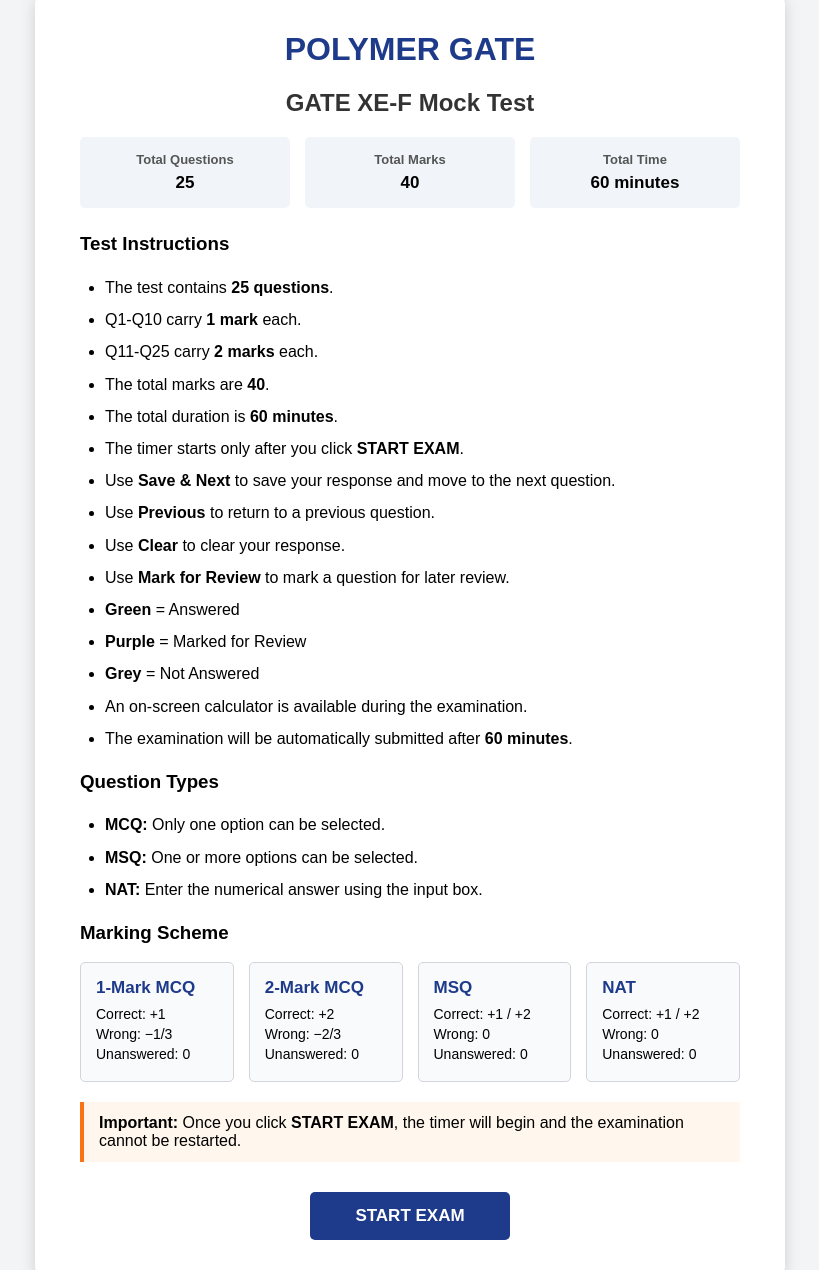
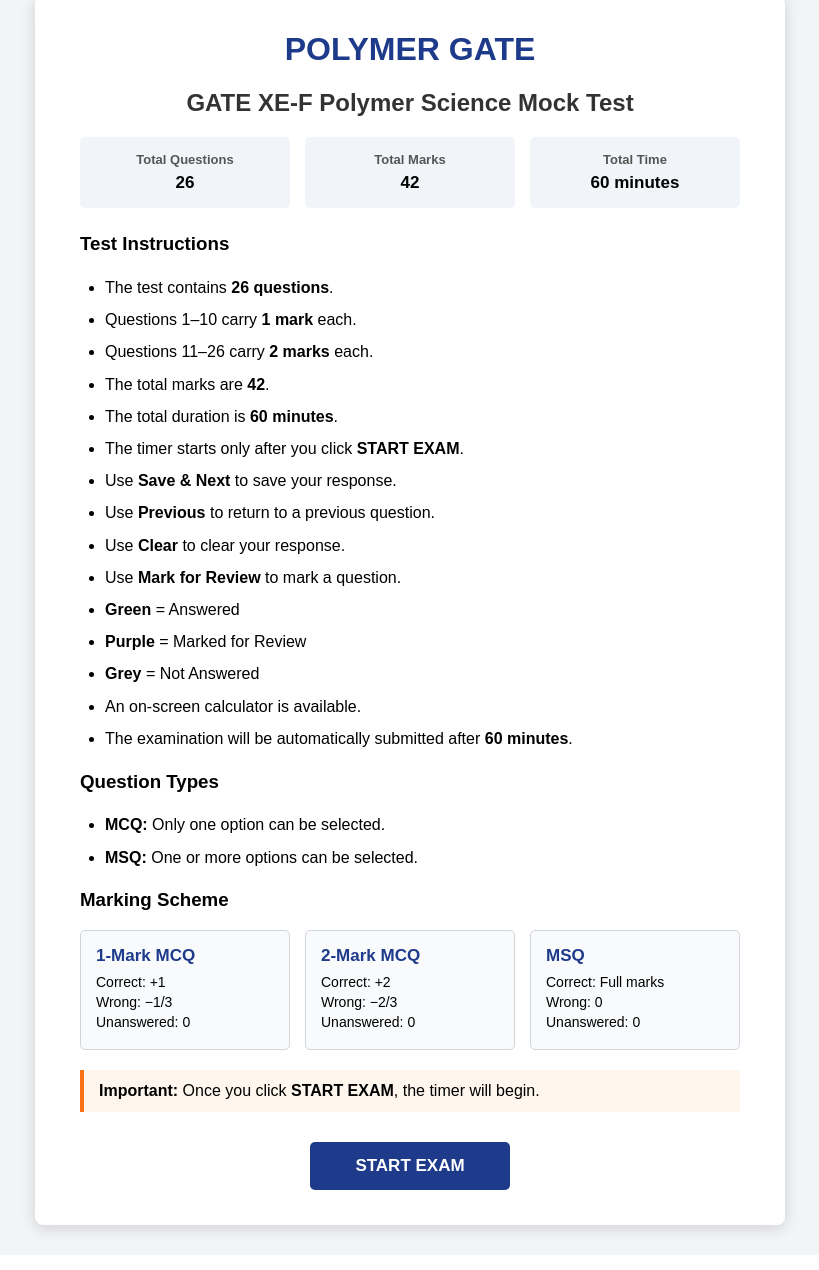
Before and after one commit to gateonline/gate6, a plain HTML site: page index.html in a window 1280 px wide. Shown: the part 104-1374 px from the top of the page, without its empty margins (230-1049 px from the left). Drawn offline with Linux system fonts and the light colour scheme.

Commit message:
Update index.html

```diff
--- a/index.html
+++ b/index.html
@@ -3,7 +3,7 @@
 
 <head>
 
-    <title>POLYMER GATE | Specialty Polymers & Polymer Engineering</title>
+    <title>POLYMER GATE | Polymer Science & Engineering</title>
 
     <link rel="stylesheet" href="style.css">
 
@@ -20,7 +20,7 @@
 <div class="header">
 
     <div class="header-title">
-        POLYMER GATE - Specialty Polymers & Polymer Engineering
+        POLYMER GATE - Polymer Science & Engineering
     </div>
 
 
@@ -70,7 +70,7 @@
         </h1>
 
         <h2>
-            GATE XE-F Mock Test
+            GATE XE-F Polymer Science Mock Test
         </h2>
 
 
@@ -83,7 +83,7 @@
                 </strong>
 
                 <span>
-                    25
+                    26
                 </span>
 
             </div>
@@ -96,7 +96,7 @@
                 </strong>
 
                 <span>
-                    40
+                    42
                 </span>
 
             </div>
@@ -117,7 +117,6 @@
         </div>
 
 
-
         <h3>
             Test Instructions
         </h3>
@@ -125,19 +124,19 @@
         <ul class="instructions-list">
 
             <li>
-                The test contains <strong>25 questions</strong>.
+                The test contains <strong>26 questions</strong>.
             </li>
 
             <li>
-                Q1-Q10 carry <strong>1 mark</strong> each.
+                Questions 1–10 carry <strong>1 mark</strong> each.
             </li>
 
             <li>
-                Q11-Q25 carry <strong>2 marks</strong> each.
+                Questions 11–26 carry <strong>2 marks</strong> each.
             </li>
 
             <li>
-                The total marks are <strong>40</strong>.
+                The total marks are <strong>42</strong>.
             </li>
 
             <li>
@@ -150,8 +149,7 @@
             </li>
 
             <li>
-                Use <strong>Save & Next</strong> to save your response
-                and move to the next question.
+                Use <strong>Save & Next</strong> to save your response.
             </li>
 
             <li>
@@ -163,8 +161,7 @@
             </li>
 
             <li>
-                Use <strong>Mark for Review</strong> to mark a question
-                for later review.
+                Use <strong>Mark for Review</strong> to mark a question.
             </li>
 
             <li>
@@ -180,7 +177,7 @@
             </li>
 
             <li>
-                An on-screen calculator is available during the examination.
+                An on-screen calculator is available.
             </li>
 
             <li>
@@ -189,7 +186,6 @@
             </li>
 
         </ul>
-
 
 
         <h3>
@@ -208,13 +204,7 @@
                 One or more options can be selected.
             </li>
 
-            <li>
-                <strong>NAT:</strong>
-                Enter the numerical answer using the input box.
-            </li>
-
         </ul>
-
 
 
         <h3>
@@ -273,28 +263,7 @@
                 </strong>
 
                 <span>
-                    Correct: +1 / +2
-                </span>
-
-                <span>
-                    Wrong: 0
-                </span>
-
-                <span>
-                    Unanswered: 0
-                </span>
-
-            </div>
-
-
-            <div>
-
-                <strong>
-                    NAT
-                </strong>
-
-                <span>
-                    Correct: +1 / +2
+                    Correct: Full marks
                 </span>
 
                 <span>
@@ -310,7 +279,6 @@
         </div>
 
 
-
         <div class="important-note">
 
             <strong>
@@ -319,8 +287,7 @@
 
             Once you click
             <strong>START EXAM</strong>,
-            the timer will begin and the examination
-            cannot be restarted.
+            the timer will begin.
 
         </div>
 
@@ -349,7 +316,6 @@
     class="container"
     style="display:none;">
 
-
     <div class="question-area">
 
         <div
@@ -364,24 +330,39 @@
         <div id="options"></div>
 
 
-
         <div class="buttons">
 
-            <button onclick="prevQuestion()">
+            <button
+                onclick="prevQuestion()">
+
                 Previous
+
             </button>
 
-            <button onclick="clearResponse()">
+
+            <button
+                onclick="clearResponse()">
+
                 Clear
+
             </button>
 
-            <button onclick="markReview()">
+
+            <button
+                onclick="markReview()">
+
                 Mark for Review
+
             </button>
 
-            <button onclick="saveNext()">
+
+            <button
+                onclick="saveNext()">
+
                 Save & Next
+
             </button>
+
 
             <button
                 class="submit-button"
@@ -452,6 +433,7 @@
         <div
             class="palette"
             id="palette">
+
         </div>
 
     </div>
@@ -476,8 +458,11 @@
                 GATE Calculator
             </span>
 
-            <button onclick="closeCalculator()">
+            <button
+                onclick="closeCalculator()">
+
                 ×
+
             </button>
 
         </div>
@@ -487,40 +472,63 @@
             type="text"
             id="calc-display"
             class="calc-display"
-            readonly
-        >
+            readonly>
 
 
         <div class="calc-buttons">
 
             <button onclick="calcClear()">C</button>
+
             <button onclick="calcBackspace()">DEL</button>
+
             <button onclick="calcInput('(')">(</button>
+
             <button onclick="calcInput(')')">)</button>
+
             <button onclick="calcInput('/')">÷</button>
 
+
             <button onclick="calcInput('7')">7</button>
+
             <button onclick="calcInput('8')">8</button>
+
             <button onclick="calcInput('9')">9</button>
+
             <button onclick="calcInput('*')">×</button>
+
             <button onclick="calcInput('sqrt(')">√</button>
 
+
             <button onclick="calcInput('4')">4</button>
+
             <button onclick="calcInput('5')">5</button>
+
             <button onclick="calcInput('6')">6</button>
+
             <button onclick="calcInput('-')">−</button>
+
             <button onclick="calcInput('^')">xʸ</button>
 
+
             <button onclick="calcInput('1')">1</button>
+
             <button onclick="calcInput('2')">2</button>
+
             <button onclick="calcInput('3')">3</button>
+
             <button onclick="calcInput('+')">+</button>
+
             <button onclick="calcInput('Math.PI')">π</button>
 
+
             <button onclick="calcInput('0')">0</button>
+
             <button onclick="calcInput('.')">.</button>
+
             <button onclick="calcInput('Math.sin(')">sin</button>
+
             <button onclick="calcInput('Math.cos(')">cos</button>
+
             <button onclick="calculateResult()">=</button>
 
         </div>
@@ -560,6 +568,7 @@
 
             </button>
 
+
             <button
                 class="modal-submit"
                 onclick="confirmSubmit()">
@@ -591,17 +600,18 @@
         </h2>
 
         <p>
-            Please enter your name before
+            Please enter your details before
             submitting the examination.
         </p>
+
 
         <input
             type="text"
             id="candidateName"
             class="name-input"
             placeholder="Enter your name"
-            autocomplete="off"
-        >
+            autocomplete="off">
+
 
         <input
             type="tel"
@@ -610,8 +620,8 @@
             placeholder="Enter 10-digit mobile number"
             inputmode="numeric"
             maxlength="10"
-            autocomplete="tel"
-        >
+            autocomplete="tel">
+
 
         <div class="modal-buttons">
 
@@ -622,6 +632,7 @@
                 Cancel
 
             </button>
+
 
             <button
                 class="modal-submit"
@@ -654,7 +665,9 @@
             Exam Submitted Successfully
         </h2>
 
+
         <p id="resultName"></p>
+
 
         <div class="score-display">
 
@@ -665,6 +678,7 @@
             <strong id="resultScore"></strong>
 
         </div>
+
 
         <button
             class="modal-submit"
@@ -680,8 +694,10 @@
 
 
 
-<script src="questions.js?v=10"></script>
-<script src="script.js?v=10"></script>
+<script src="questions.js?v=9"></script>
+
+<script src="script.js?v=9"></script>
+
 
 </body>
 
```
